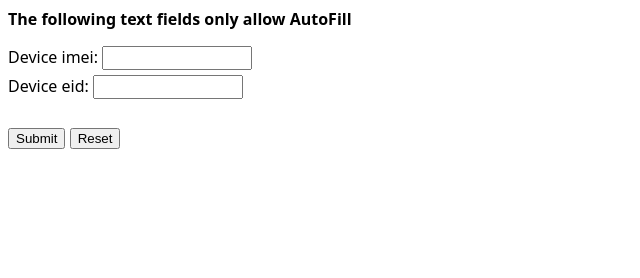
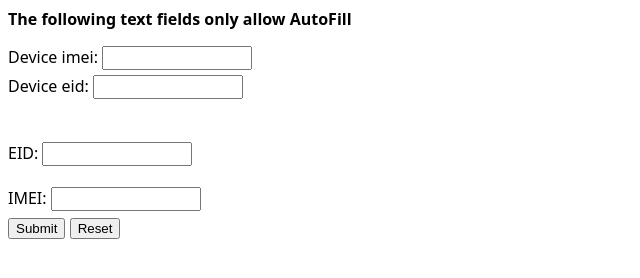
Before and after one commit to CanXiong/CanXiong.github.io, a plain HTML site: page index.html in a window 1280 px wide. Shown: the whole page, without its empty margins (0-640 px from the left). Drawn offline with Linux system fonts and the light colour scheme.

Commit message:
Update index.html

```diff
--- a/index.html
+++ b/index.html
@@ -23,6 +23,9 @@
         <label for="eid">Device eid:</label>
         <input name="device-eid" id="eid"><br>
         <br>
+        <p><label>EID: <input name=eid inputmode=numeric autocomplete=device-eid></label>
+        <p><label>IMEI: <input name=imei inputmode=numeric autocomplete=device-imei></label>
+        <br>
         <input type="submit">
         <input type="reset">
     </form>
```
